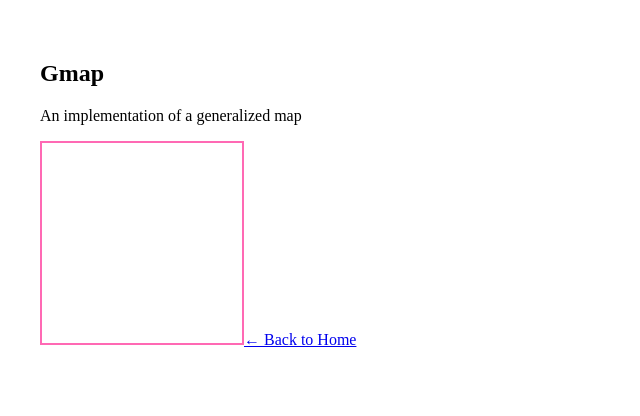
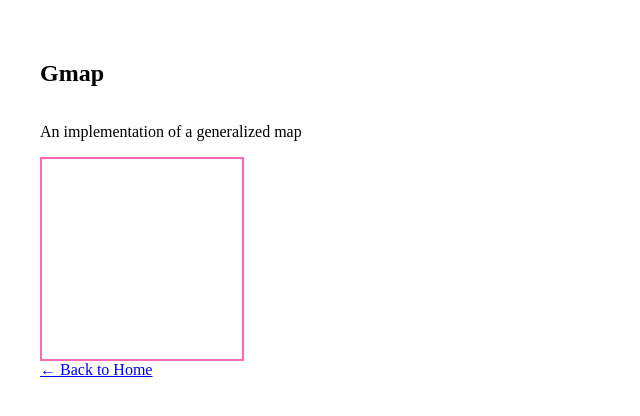
Before and after one commit to stephen-standridge/abstracts, a React app: page /gmap in a window 1280 px wide. Shown: the top 416 px of the page, without its empty margins (0-640 px from the left). Built offline with nearby package versions, Linux system fonts and the light colour scheme.

Commit message:
add prettier.rc and fix gmap initial rendering

```diff
--- a/source/structures/gmap/gmap.jsx
+++ b/source/structures/gmap/gmap.jsx
@@ -3,31 +3,63 @@ import { Link } from 'react-router-dom'
 import styled from '@emotion/styled'
 
 const Gmap = () => {
-
   const canvasRef = useRef(null)
 
   useEffect(() => {
     const canvas = canvasRef.current
     const gl = canvas.getContext('webgl2')
     if (!gl) throw new Error('WebGL2 not supported')
+    if (!canvas) return
+    const ext = gl.getExtension('EXT_color_buffer_float')
+    if (!ext) {
+      throw new Error('EXT_color_buffer_float not supported')
+    }
 
     // Input data
     const inputData = new Float32Array([1, 2, 3, 4])
 
     const texture = gl.createTexture()
     gl.bindTexture(gl.TEXTURE_2D, texture)
-    gl.texImage2D(gl.TEXTURE_2D, 0, gl.RGBA32F, 1, 1, 0, gl.RGBA, gl.FLOAT, inputData)
+    gl.texImage2D(
+      gl.TEXTURE_2D,
+      0,
+      gl.RGBA32F,
+      1,
+      1,
+      0,
+      gl.RGBA,
+      gl.FLOAT,
+      inputData
+    )
     gl.texParameteri(gl.TEXTURE_2D, gl.TEXTURE_MIN_FILTER, gl.NEAREST)
     gl.texParameteri(gl.TEXTURE_2D, gl.TEXTURE_MAG_FILTER, gl.NEAREST)
+    gl.texParameteri(gl.TEXTURE_2D, gl.TEXTURE_WRAP_S, gl.CLAMP_TO_EDGE)
+    gl.texParameteri(gl.TEXTURE_2D, gl.TEXTURE_WRAP_T, gl.CLAMP_TO_EDGE)
 
     // Output texture + framebuffer
     const outputTex = gl.createTexture()
     gl.bindTexture(gl.TEXTURE_2D, outputTex)
-    gl.texImage2D(gl.TEXTURE_2D, 0, gl.RGBA32F, 1, 1, 0, gl.RGBA, gl.FLOAT, null)
+    gl.texImage2D(
+      gl.TEXTURE_2D,
+      0,
+      gl.RGBA32F,
+      1,
+      1,
+      0,
+      gl.RGBA,
+      gl.FLOAT,
+      null
+    )
 
     const fb = gl.createFramebuffer()
     gl.bindFramebuffer(gl.FRAMEBUFFER, fb)
-    gl.framebufferTexture2D(gl.FRAMEBUFFER, gl.COLOR_ATTACHMENT0, gl.TEXTURE_2D, outputTex, 0)
+    gl.framebufferTexture2D(
+      gl.FRAMEBUFFER,
+      gl.COLOR_ATTACHMENT0,
+      gl.TEXTURE_2D,
+      outputTex,
+      0
+    )
 
     // Shaders
     const vs = `#version 300 es
@@ -43,7 +75,7 @@ const Gmap = () => {
       void main() {
         vec2 uv = vec2(0.5, 0.5);
         vec4 val = texture(inputTex, uv);
-        outColor = val * 2.0;
+        outColor = val;
       }`
 
     function compileShader(type, src) {
@@ -87,20 +119,22 @@ const Gmap = () => {
     const result = new Float32Array(4)
     gl.readPixels(0, 0, 1, 1, gl.RGBA, gl.FLOAT, result)
     console.log('Result:', result)
-  }, [])
+  }, [canvasRef])
 
+  return (
+    <PageWrapper style={{ padding: '2rem' }}>
+      <h2>Gmap </h2>
+      <p>An implementation of a generalized map</p>
+      <Canvas ref={canvasRef} />
+      <Link to="/">← Back to Home</Link>
+    </PageWrapper>
+  )
+}
 
-
-
-    return(
-  <div style={{ padding: '2rem' }}>
-    <h2>Gmap </h2>
-    <p>An implementation of a generalized map</p>
-    <Canvas ref={canvasRef} />
-    <Link to="/">← Back to Home</Link>
-  </div>
-)}
-
+const PageWrapper = styled.div`
+  display: flex;
+  flex-direction: column;
+`
 const Canvas = styled.canvas`
   border: 2px solid hotpink;
   width: 200px;
```
Also changed, not shown: 1 other file (tests, documents, lock files or other folders).
